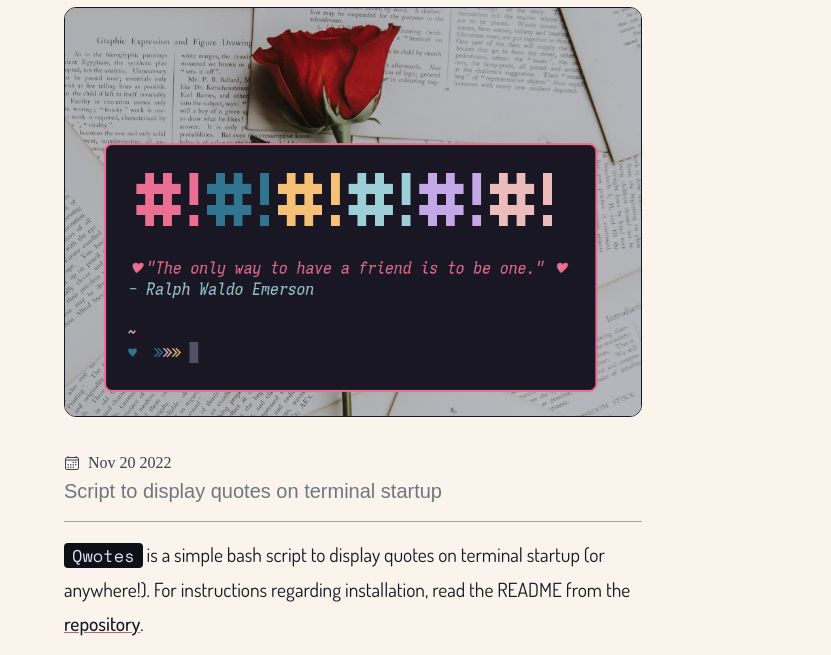
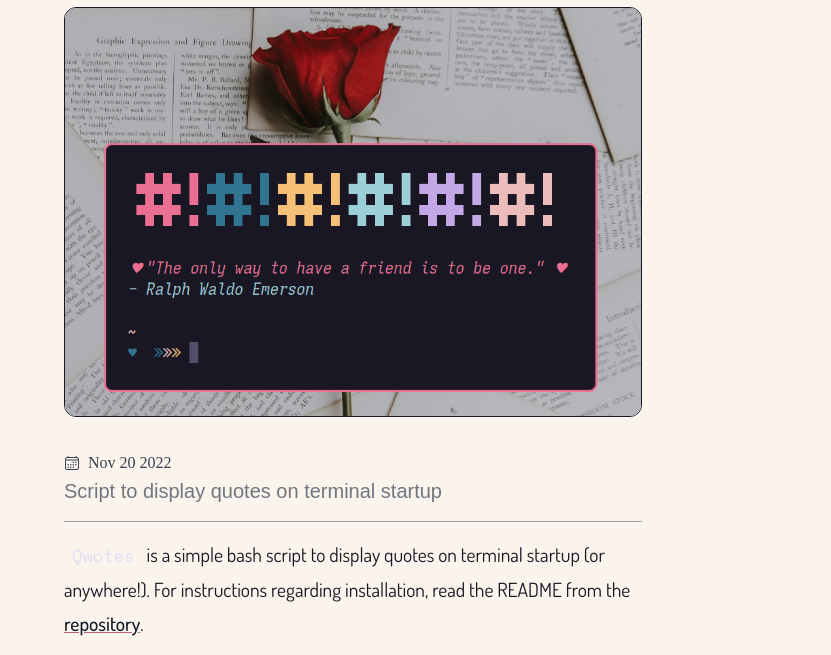
Before and after one commit to schmeekygeek/blog, an Astro site: page /posts/qwotes in a window 1280 px wide. Shown: the part 145-800 px from the top of the page, without its empty margins (224-1055 px from the left). Built offline with nearby package versions, Linux system fonts and the light colour scheme; Astro itself is replaced by a stand-in of ours; some packages are replaced by stand-ins of ours; a web font is replaced by a local one.

Commit message:
change code bg to default

```diff
--- a/src/components/Content.astro
+++ b/src/components/Content.astro
@@ -29,7 +29,6 @@
   prose-code:after:content-none
   prose-code:text-rosePine-text
   prose-code:rounded
-  prose-code:bg-codebg
   prose-code:px-2
   prose-table:text-lg
   prose-blockquote:text-[12px]
```
